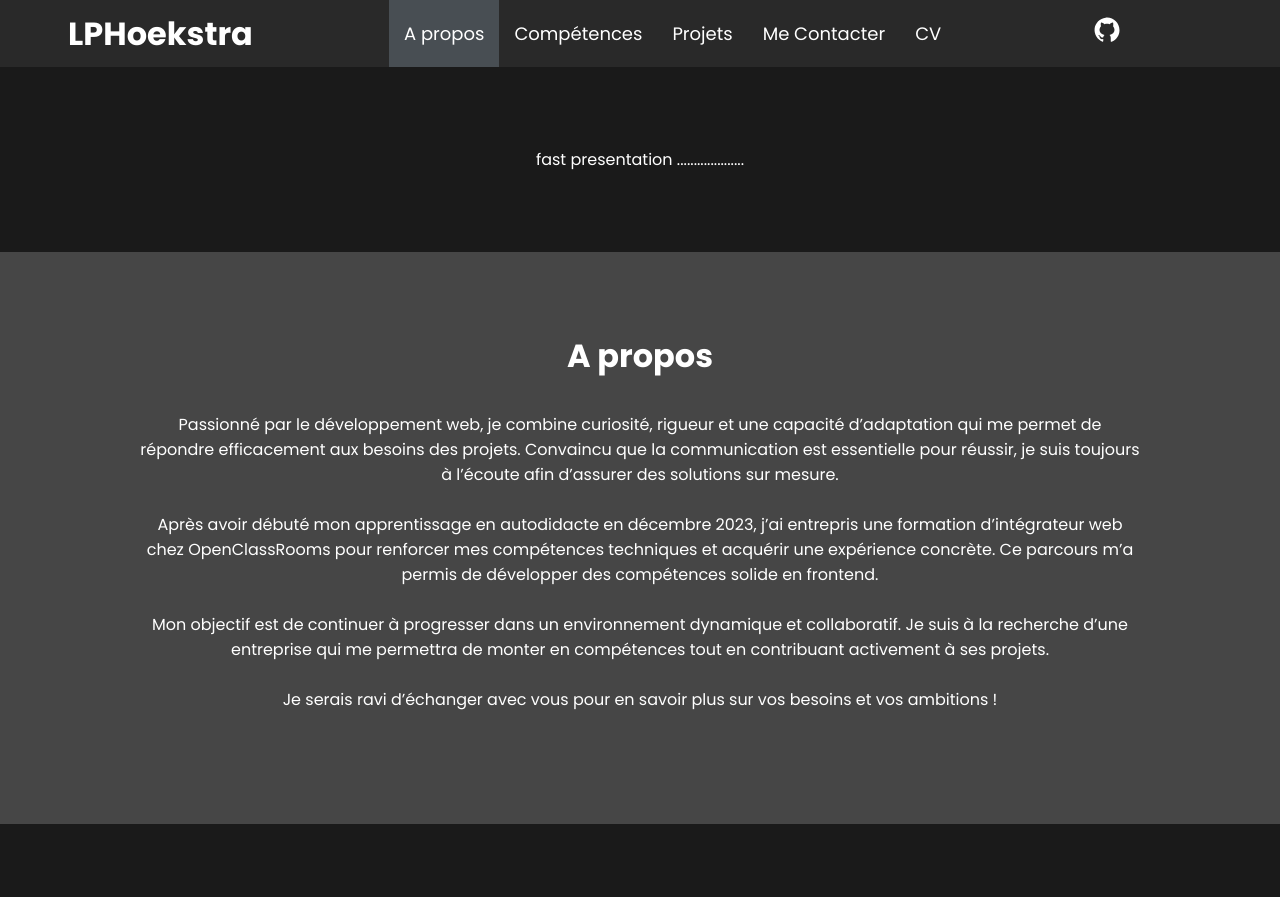
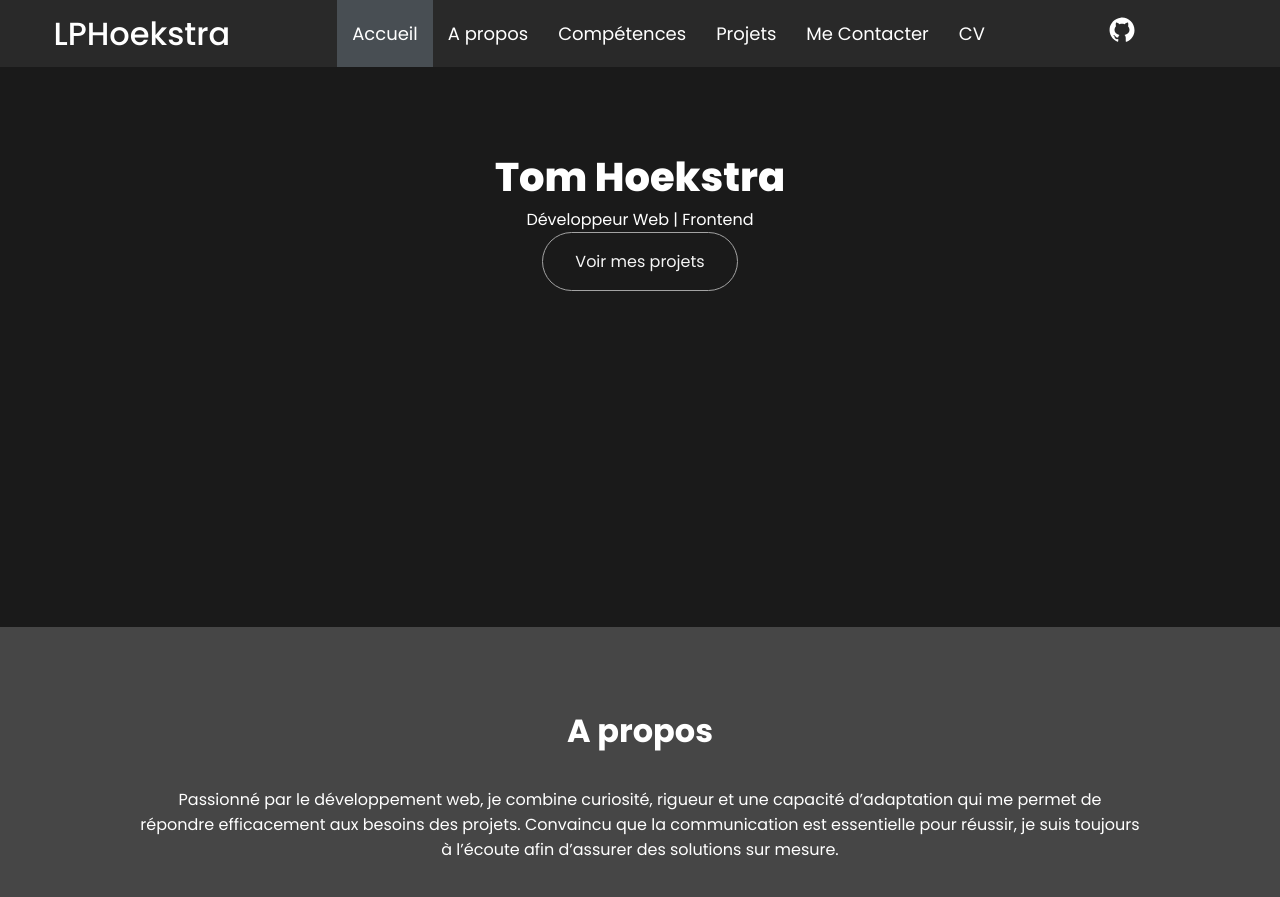
Before and after one commit to LPHoekstra/lph-portfolio, a React (Vite) app: page / in a window 1280 px wide. Shown: the top 897 px of the page. Built offline with nearby package versions, Linux system fonts and the light colour scheme.

Commit message:
Move to do list on a kanban. redirection function from header is an Utils. add some content on hero section.

```diff
--- a/src/components/Projects/index.jsx
+++ b/src/components/Projects/index.jsx
@@ -2,6 +2,7 @@ import m from "./index.module.scss"
 import ProjectRendering from "../ProjectRendering"
 import { useState } from "react"
 import { projectOverview } from "../../data/projects"
+import { redirection } from "../../utils/redirectionUtils"
 
 const categoriesBtn = ["Tous"]
 projectOverview.forEach(project => {
@@ -15,13 +16,18 @@ projectOverview.forEach(project => {
 function Projects() {
     const [categorie, setCategorie] = useState("Tous")
 
+    const changeCategorie = (btn) => {
+        setCategorie(btn)
+        redirection("project")
+    }
+
     return (
         <div>
             <div className={m.btnContainer}>
                 {categoriesBtn.map((btn) => (
                     <button key={btn}
                         className={`${m.btnContainer__btn} ${categorie === btn && m.btnContainer__btn_selected}`}
-                        onClick={() => setCategorie(btn)}
+                        onClick={() => changeCategorie(btn)}
                         aria-label={`Affiche les projets ${btn}`}
                     >
                         {btn}
--- a/src/data/projects/index.js
+++ b/src/data/projects/index.js
@@ -42,7 +42,7 @@ export const projectOverview = [
         title: "rmp-qol",
         tools: ["Java", "Fabric"],
         categorie: ["autre"],
-        repo: "https://github.com/LPHoekstra/",
+        repo: "https://github.com/LPHoekstra/rmp-qol",
         description: "rmp-qol est un projet personnel pour améliorer la qualité de vie des joueurs sur minecraft, il est déstiné à une utilisation personnelle et pour les connaissances. C'est mods créer en utilisant fabric, il y a actuellement uniquement un autoforward, qui, à l'appuye d'une touche, fait avancer le joueur automatiquement sans devoir rester appuyer sur une touche. D'autre fonctionnalités sont prévues."
     },
 
--- a/src/layout/Header/index.jsx
+++ b/src/layout/Header/index.jsx
@@ -1,8 +1,13 @@
 import m from "./index.module.scss"
 import githubIcon from '../../assets/icons/github.svg'
 import { useEffect, useState } from "react"
+import { redirection } from "../../utils/redirectionUtils"
 
 const headerList = [
+    {
+        link: "#hero",
+        content: "Accueil"
+    },
     {
         link: "#about",
         content: "A propos"
@@ -49,16 +54,9 @@ function Header() {
         })
     }, [])
 
-    const redirection = (e) => {
-        e.preventDefault()
-        const sectionNameToRedirect = e.target.href.split("#")[1]
-        const section = document.getElementById(sectionNameToRedirect)
-        section.scrollIntoView({ behavior: "smooth", block: "start" })
-    }
-
     return (
         <header className={m.header}>
-            <h1>LPHoekstra</h1>
+            <span className={m.header__title}>LPHoekstra</span>
             <nav className={m.navBar}>
                 <ul>
                     {headerList.map((element) => (
--- a/src/layout/Header/index.module.scss
+++ b/src/layout/Header/index.module.scss
@@ -10,6 +10,11 @@ $background-color: #313131;
     position: sticky;
     top: 0;
     z-index: 1000;
+
+    &__title {
+        font-size: 2em;
+        font-weight: 500;
+    }
 
     &::after {
         @extend %pseudo-elements-absolute;
--- a/src/pages/home/index.jsx
+++ b/src/pages/home/index.jsx
@@ -2,29 +2,37 @@ import ContactForm from "../../components/ContactForm"
 import Projects from "../../components/Projects"
 import Skills from "../../components/Skills"
 import m from "./index.module.scss"
+import { redirection } from "../../utils/redirectionUtils"
 
-// potential bug : Skills component is refreshed when an another categories is selected in project section
 function Home() {
     return (
         <main className={m.main}>
             {/* fast presentation section */}
-            <section>
+            <section id="hero" className={m.hero}>
+                <h1 className={m.hero__title}>Tom Hoekstra</h1>
                 <p>
-                    fast presentation ....................
+                    Développeur Web | Frontend
                 </p>
+                <a href="#project" onClick={redirection} className={m.hero__btn}>
+                    Voir mes projets
+                </a>
             </section>
             {/* About me section */}
             <section id="about" className={m.about}>
                 <h2>A propos</h2>
                 <p className={m.about__content}>
                     Passionné par le développement web, je combine curiosité, rigueur et une capacité d’adaptation qui me permet de répondre efficacement aux besoins des projets.
-                    Convaincu que la communication est essentielle pour réussir, je suis toujours à l’écoute afin d’assurer des solutions sur mesure. <br />
-                    <br />
+                    Convaincu que la communication est essentielle pour réussir, je suis toujours à l’écoute afin d’assurer des solutions sur mesure.
+                </p>
+                <p className={m.about__content}>
                     Après avoir débuté mon apprentissage en autodidacte en décembre 2023, j’ai entrepris une formation d’intégrateur web chez OpenClassRooms pour renforcer mes compétences techniques et acquérir une expérience concrète.
-                    Ce parcours m’a permis de développer des compétences solide en frontend. <br />
-                    <br />
-                    Mon objectif est de continuer à progresser dans un environnement dynamique et collaboratif. Je suis à la recherche d’une entreprise qui me permettra de monter en compétences tout en contribuant activement à ses projets. <br />
-                    <br />
+                    Ce parcours m’a permis de développer des compétences solide en frontend.
+                </p>
+                <p className={m.about__content}>
+
+                    Mon objectif est de continuer à progresser dans un environnement dynamique et collaboratif. Je suis à la recherche d’une entreprise qui me permettra de monter en compétences tout en contribuant activement à ses projets.
+                </p>
+                <p className={m.about__content}>
                     Je serais ravi d’échanger avec vous pour en savoir plus sur vos besoins et vos ambitions !
                 </p>
             </section>
--- a/src/pages/home/index.module.scss
+++ b/src/pages/home/index.module.scss
@@ -1,7 +1,23 @@
 @use "../../styles/variables.scss" as *;
+@use "../../styles/mixins.scss" as *;
 
 .main {
     text-align: center;
+}
+
+.hero {
+    height: 50vh;
+
+    &__title {
+        font-size: 2.5em;
+        font-weight: 800;
+    }
+
+    &__btn {
+        max-width: max-content;
+        margin: auto;
+        @include button
+    }
 }
 
 .about {
--- a/src/styles/base.scss
+++ b/src/styles/base.scss
@@ -26,3 +26,7 @@ section {
 h2 {
     font-size: 2em;
 }
+
+a {
+    text-decoration: none;
+}
--- a/src/styles/mixins.scss
+++ b/src/styles/mixins.scss
@@ -3,8 +3,8 @@
 
 $btn-border-radius: 50px;
 
-@mixin largeScreen() {
-    @media (min-width: 800px) {
+@mixin smallScreen() {
+    @media (min-width: 900px) {
         @content;
     }
 }
--- /dev/null
+++ b/src/utils/redirectionUtils.js
@@ -0,0 +1,13 @@
+export const redirection = (e) => {
+    let section
+
+    if (typeof e === "string") {
+        section = document.getElementById(e)
+    } else {
+        e.preventDefault()
+        const sectionNameToRedirect = e.target.href.split("#")[1]
+        section = document.getElementById(sectionNameToRedirect)
+    }
+
+    section.scrollIntoView({ behavior: "smooth", block: "start" })
+}
```
Also changed, not shown: 1 other file (tests, documents, lock files or other folders).
